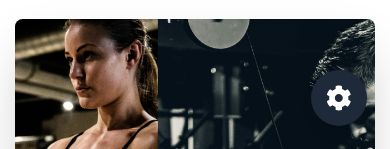
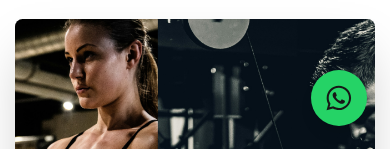
Before and after one commit to StackOpps/Gym-FrontEnd, a Next.js app in the folder gymbusiness/: page / in a window 390 px wide. Shown: the part 695-844 px from the top of the page. Built offline with nearby package versions, Linux system fonts and the light colour scheme.

Commit message:
cambio responsivo de boton de opciones

```diff
--- a/gymbusiness/src/app/components/WhatsappButton.tsx
+++ b/gymbusiness/src/app/components/WhatsappButton.tsx
@@ -67,7 +67,23 @@ export default function FloatingSettings() {
     }, [open]);
 
     return (
-        <div ref={menuRef}>
+        <>
+            {/* WhatsApp SIEMPRE visible en móvil */}
+            <div className="fixed bottom-6 right-6 z-50 block md:hidden">
+                <Link
+                    href="https://wa.me/593999999999"
+                    target="_blank"
+                    rel="noopener noreferrer"
+                    aria-label="Chatea con nosotros en WhatsApp"
+                    className="bg-[#25D366] hover:bg-[#1ebe5b] text-white p-4 rounded-full shadow-lg flex items-center justify-center"
+                    style={{ width: buttonSize, height: buttonSize }}
+                >
+                    <FaWhatsapp size={28} />
+                </Link>
+            </div>
+
+            {/* Ajustes solo visibles en escritorio */}
+            <div ref={menuRef} className="hidden md:block">
                 {/* Botón principal */}
                 <button
                     onClick={() => setOpen(!open)}
@@ -105,5 +121,6 @@ export default function FloatingSettings() {
                     })}
                 </div>
             </div>
+        </>
     );
 }
```
Lines whose indentation alone changed are shown as unchanged.
